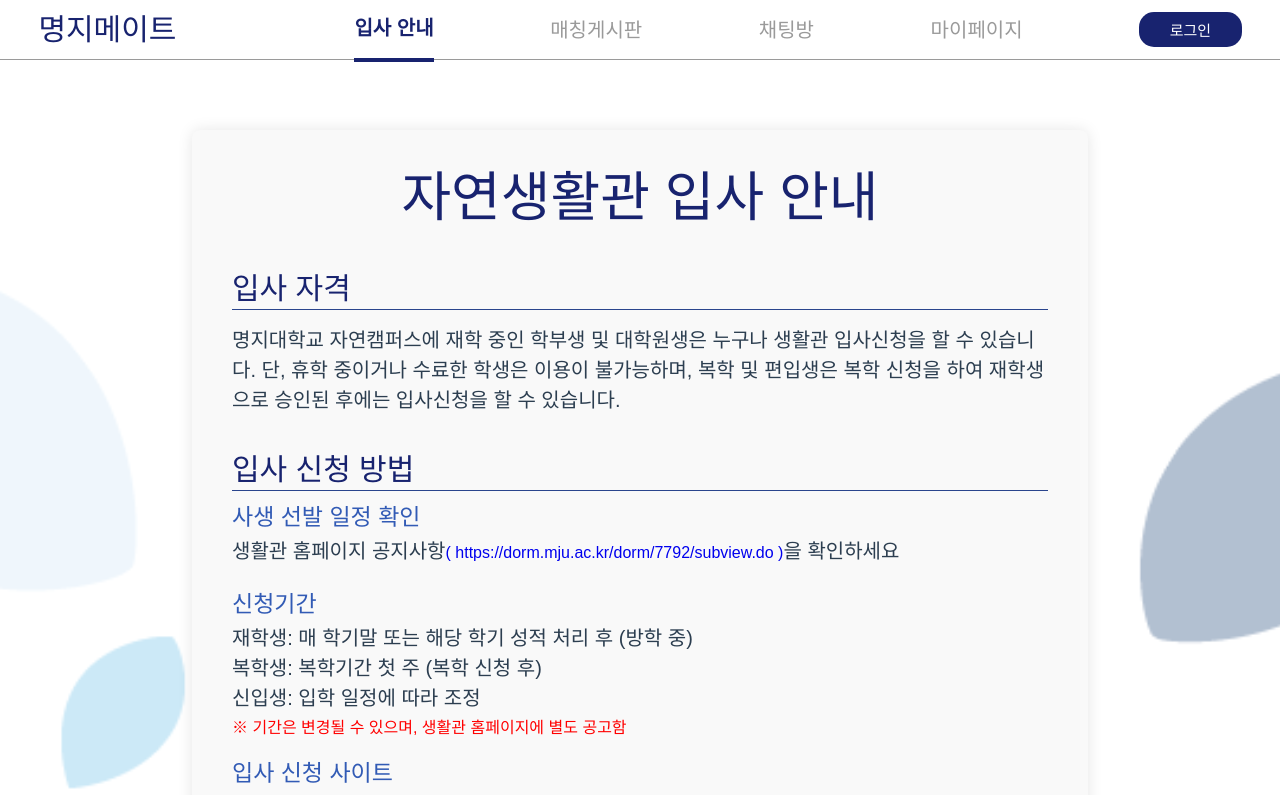
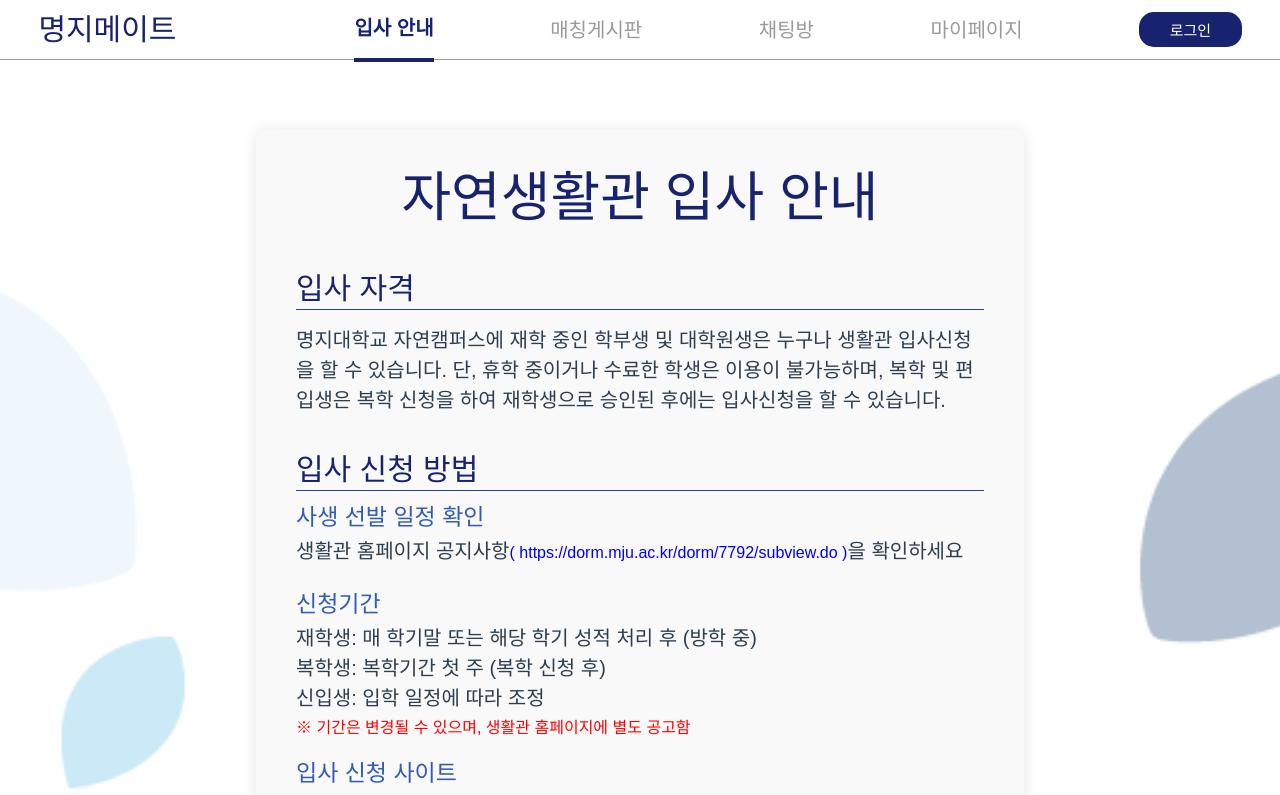
Before and after one commit to jogpfls/myongji_roomMate, a React (Create React App) app: page /info in a window 1280 px wide. Shown: the top 795 px of the page. Built offline with nearby package versions, Linux system fonts and the light colour scheme; no server answers; a web font is replaced by a local one.

Commit message:
fix: InfoPage 크기 조정

```diff
--- a/src/pages/InfoPage.js
+++ b/src/pages/InfoPage.js
@@ -244,12 +244,16 @@ export default InfoPage;
 
 const Container = styled.div`
   padding: 40px;
-  max-width: 70%;
+  max-width: 60%;
   margin: auto;
   background-color: #f9f9f9;
   border-radius: 8px;
   box-shadow: 0px 0px 15px rgba(0, 0, 0, 0.1);
   margin-top: 70px;
+
+  @media (max-width: ${({ theme }) => theme.breakpoints.tablet}) {
+    max-width: 70%;
+  }
 
   @media (max-width: ${({ theme }) => theme.breakpoints.mobile}) {
     max-width: 85%;
```
